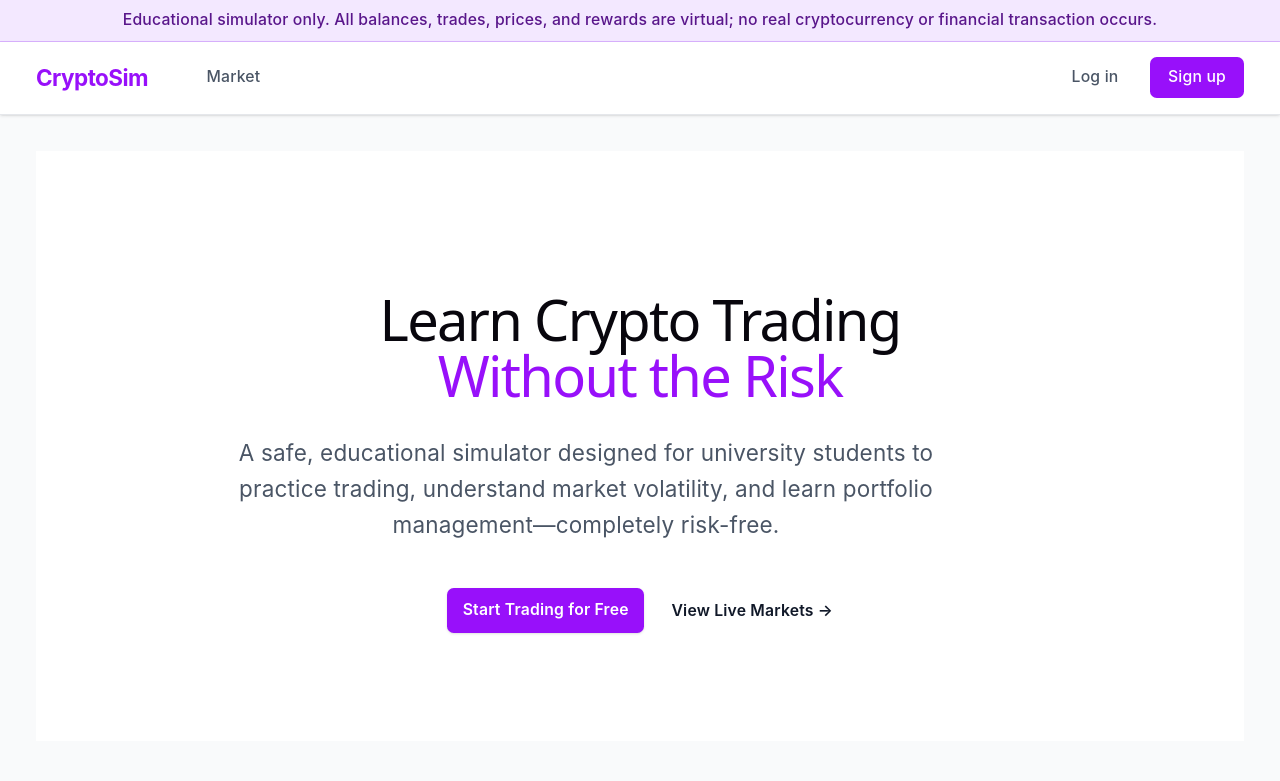
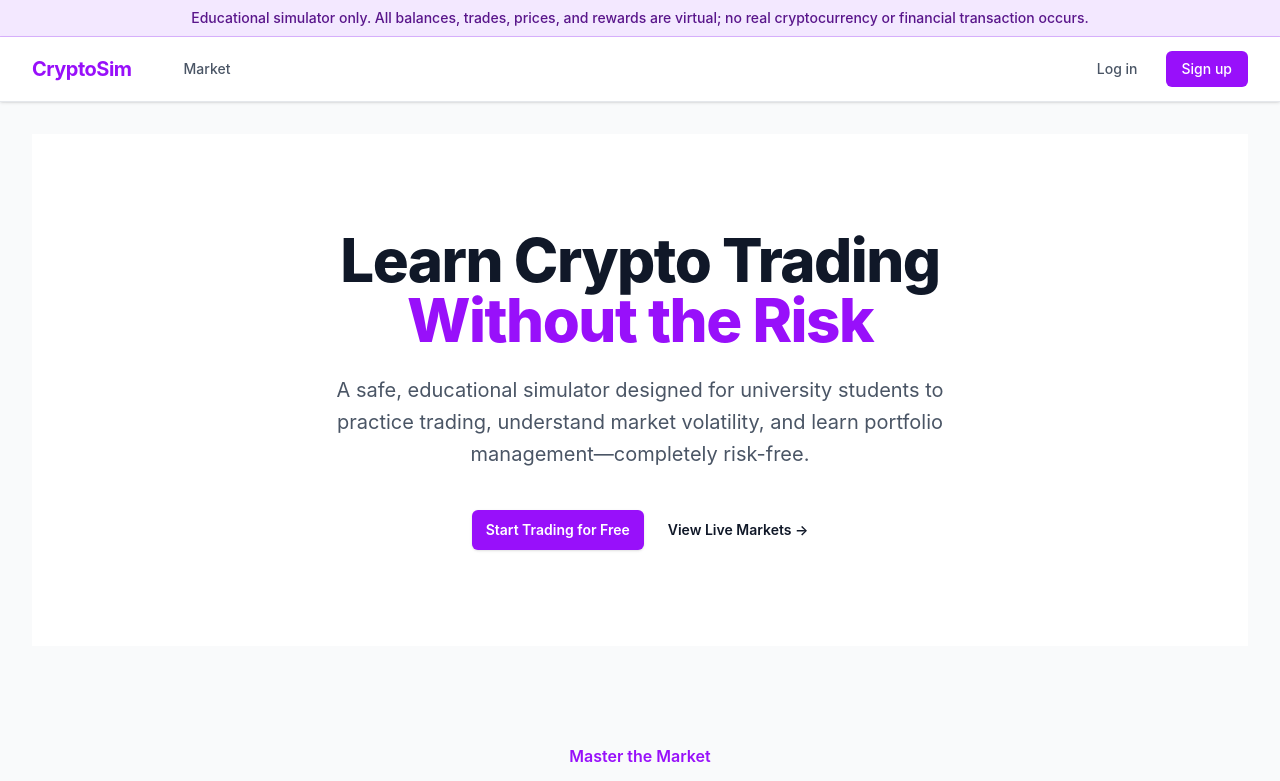
Before and after one commit to SinhaWiz/Crypto_WEB_DEV, a React (Vite) app in the folder client/: page / in a window 1280 px wide. Shown: the top 781 px of the page. Built offline with nearby package versions, Linux system fonts and the light colour scheme; no server answers.

Commit message:
style: remove legacy CSS variables causing text contrast issues

```diff
--- a/client/src/index.css
+++ b/client/src/index.css
@@ -1,56 +1,4 @@
 @import "tailwindcss";
-
-:root {
-  --text: #6b6375;
-  --text-h: #08060d;
-  --bg: #fff;
-  --border: #e5e4e7;
-  --code-bg: #f4f3ec;
-  --accent: #aa3bff;
-  --accent-bg: rgba(170, 59, 255, 0.1);
-  --accent-border: rgba(170, 59, 255, 0.5);
-  --social-bg: rgba(244, 243, 236, 0.5);
-  --shadow:
-    rgba(0, 0, 0, 0.1) 0 10px 15px -3px, rgba(0, 0, 0, 0.05) 0 4px 6px -2px;
-
-  --sans: system-ui, 'Segoe UI', Roboto, sans-serif;
-  --heading: system-ui, 'Segoe UI', Roboto, sans-serif;
-  --mono: ui-monospace, Consolas, monospace;
-
-  font: 18px/145% var(--sans);
-  letter-spacing: 0.18px;
-  color-scheme: light dark;
-  color: var(--text);
-  background: var(--bg);
-  font-synthesis: none;
-  text-rendering: optimizeLegibility;
-  -webkit-font-smoothing: antialiased;
-  -moz-osx-font-smoothing: grayscale;
-
-  @media (max-width: 1024px) {
-    font-size: 16px;
-  }
-}
-
-@media (prefers-color-scheme: dark) {
-  :root {
-    --text: #9ca3af;
-    --text-h: #f3f4f6;
-    --bg: #16171d;
-    --border: #2e303a;
-    --code-bg: #1f2028;
-    --accent: #c084fc;
-    --accent-bg: rgba(192, 132, 252, 0.15);
-    --accent-border: rgba(192, 132, 252, 0.5);
-    --social-bg: rgba(47, 48, 58, 0.5);
-    --shadow:
-      rgba(0, 0, 0, 0.4) 0 10px 15px -3px, rgba(0, 0, 0, 0.25) 0 4px 6px -2px;
-  }
-
-  #social .button-icon {
-    filter: invert(1) brightness(2);
-  }
-}
 
 body {
   margin: 0;
@@ -62,50 +10,6 @@
   flex-direction: column;
 }
 
-h1,
-h2 {
-  font-family: var(--heading);
-  font-weight: 500;
-  color: var(--text-h);
-}
-
-h1 {
-  font-size: 56px;
-  letter-spacing: -1.68px;
-  margin: 32px 0;
-  @media (max-width: 1024px) {
-    font-size: 36px;
-    margin: 20px 0;
-  }
-}
-h2 {
-  font-size: 24px;
-  line-height: 118%;
-  letter-spacing: -0.24px;
-  margin: 0 0 8px;
-  @media (max-width: 1024px) {
-    font-size: 20px;
-  }
-}
-p {
-  margin: 0;
-}
-
-code,
-.counter {
-  font-family: var(--mono);
-  display: inline-flex;
-  border-radius: 4px;
-  color: var(--text-h);
-}
-
-code {
-  font-size: 15px;
-  line-height: 135%;
-  padding: 4px 8px;
-  background: var(--code-bg);
-}
-
 .app-shell {
   display: flex;
   flex-direction: column;
@@ -113,9 +17,9 @@
 }
 
 .disclaimer-banner {
-  background: var(--accent-bg);
-  border-bottom: 1px solid var(--accent-border);
-  color: var(--text-h);
+  background: rgba(170, 59, 255, 0.1);
+  border-bottom: 1px solid rgba(170, 59, 255, 0.5);
+  color: #08060d;
   font-size: 14px;
   line-height: 140%;
   padding: 10px 16px;
```
